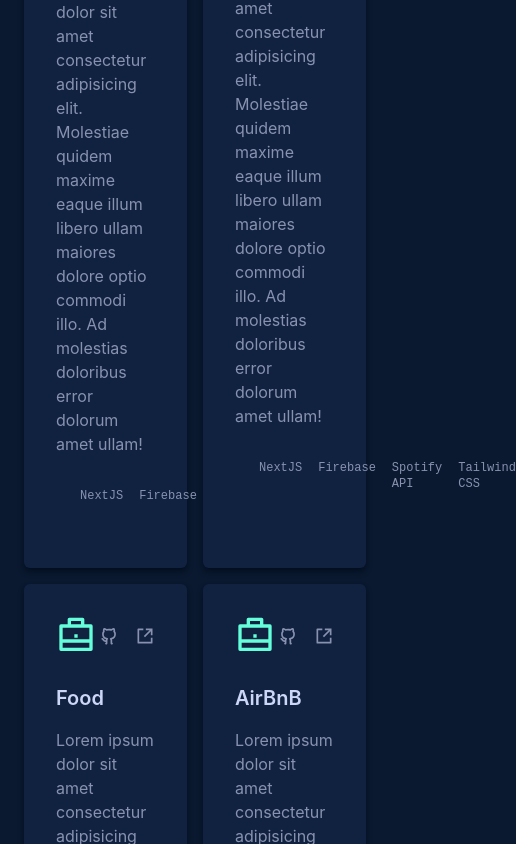
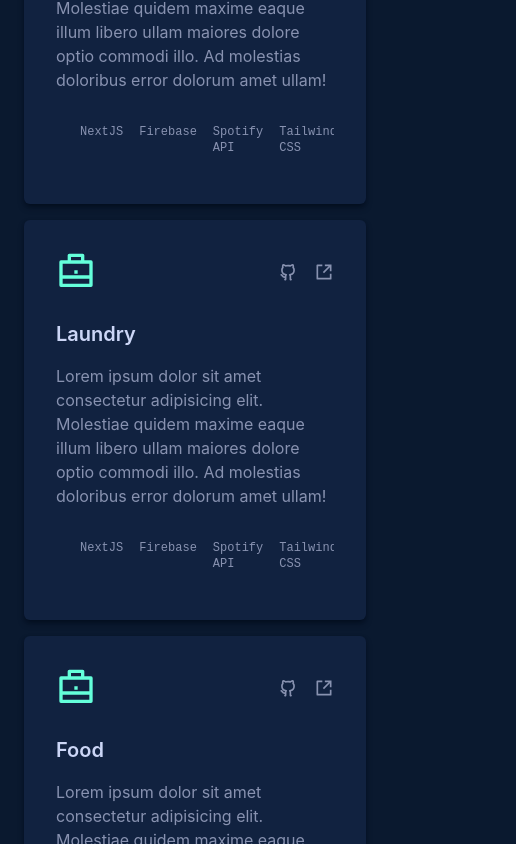
Before and after one commit to iandev096/portfolio-brittany-chiang, a Next.js app: page / in a window 390 px wide. Shown: the part 6060-6904 px from the top of the page, 516 px wide, since content can reach past the window. Built offline with nearby package versions, Linux system fonts and the light colour scheme; what tailwindcss-debug-screens would draw is missing.

Commit message:
- responsive fixes

```diff
--- a/components/ProjectCard/index.tsx
+++ b/components/ProjectCard/index.tsx
@@ -39,7 +39,7 @@ export default function ProjectCard({
       </a>
       <p className="mb-8">{description}</p>
 
-      <ul className="flex gap-4 mb-4 px-6 md:px-0  text-xs font-mono">
+      <ul className="flex gap-4 mb-4 px-6 md:px-0 overflow-x-scroll text-xs font-mono">
         {tags.map((tag) => (
           <li key={tag}>{tag}</li>
         ))}
--- a/components/forPages/home/Works/index.tsx
+++ b/components/forPages/home/Works/index.tsx
@@ -4,9 +4,9 @@ import ProjectItem from "../../../ProjectItem";
 import { OTHER_PROJ_ITEMS, PROJECT_ITEMS } from "../../../../data";
 import ProjectCard from "../../../ProjectCard";
 
-interface Props {}
+interface Props { }
 
-export default function Works({}: Props) {
+export default function Works({ }: Props) {
   return (
     <div>
       <SectionHeading prepend="03" title="Projects I have Worked on" />
@@ -18,7 +18,7 @@ export default function Works({}: Props) {
 
       <div className="mt-28">
         <SectionHeading prepend="03.5" title="Other Noteworthy Projects" />
-        <div className="grid grid-cols-2 gap-4">
+        <div className="grid grid-cols-1 md:grid-cols-2 gap-4">
           {OTHER_PROJ_ITEMS.map((item, idx) => (
             <ProjectCard {...item} key={item.title} />
           ))}
```
